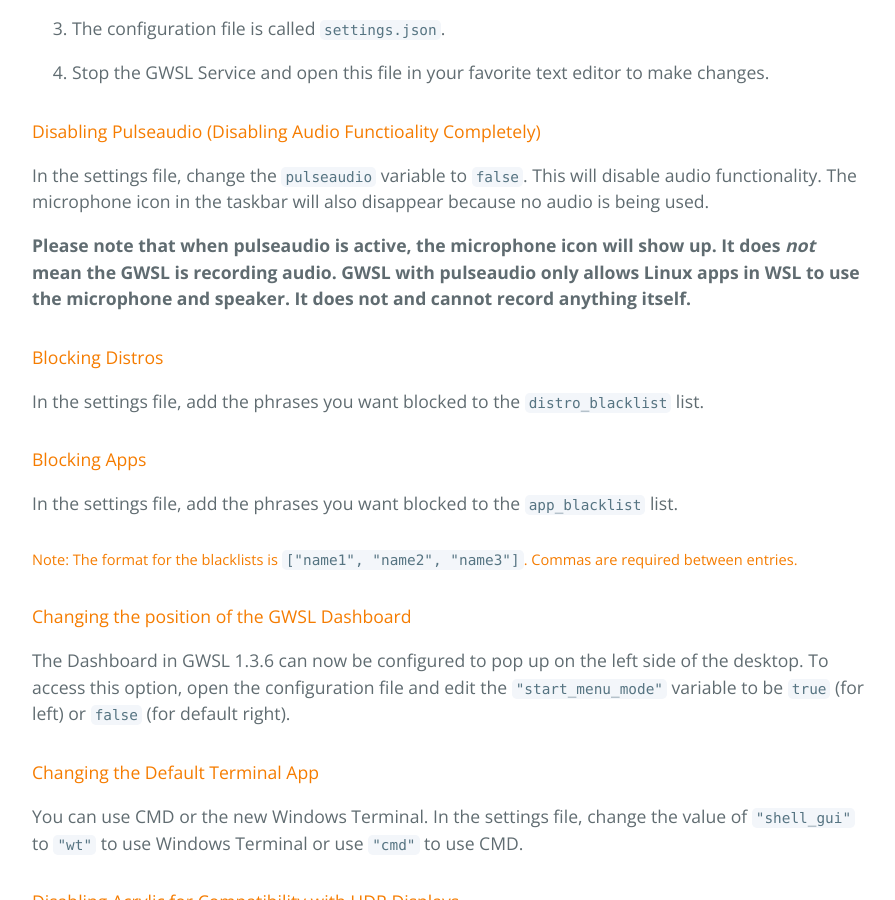
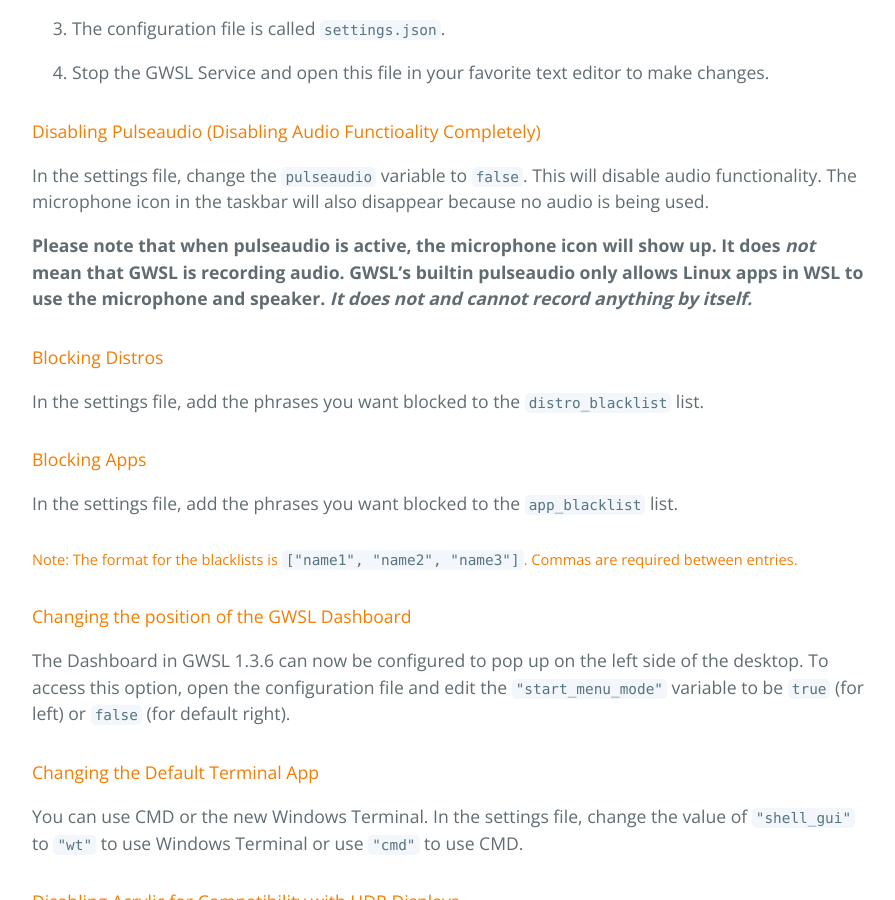
Before and after one commit to Opticos/gwsl, a Jekyll site: the page built from tutorials/manual.md, in a window 1280 px wide and 900 px high, scrolled down 11909 px. Shown: the whole window, without its empty margins (192-1087 px from the left). Built offline with Jekyll 4.4.1, drawn with Linux system fonts in a browser that asks for light colours; the repository's description, which GitHub fills in, is left out.

Commit message:
Update manual.md

````diff
--- a/tutorials/manual.md
+++ b/tutorials/manual.md
@@ -284,7 +284,7 @@ Add this to the end of `config.fish` and you should be good to go! (Credit to [J
 
 In the settings file, change the ```pulseaudio``` variable to ```false```. This will disable audio functionality. The microphone icon in the taskbar will also disappear because no audio is being used.
 
-__Please note that when pulseaudio is active, the microphone icon will show up. It does _not_ mean the GWSL is recording audio. GWSL with pulseaudio only allows Linux apps in WSL to use the microphone and speaker. It does not and cannot record anything itself.__
+__Please note that when pulseaudio is active, the microphone icon will show up. It does _not_ mean that GWSL is recording audio. GWSL's builtin pulseaudio only allows Linux apps in WSL to use the microphone and speaker. _It does not and cannot record anything by itself.___
 
 #### Blocking Distros
 
````
